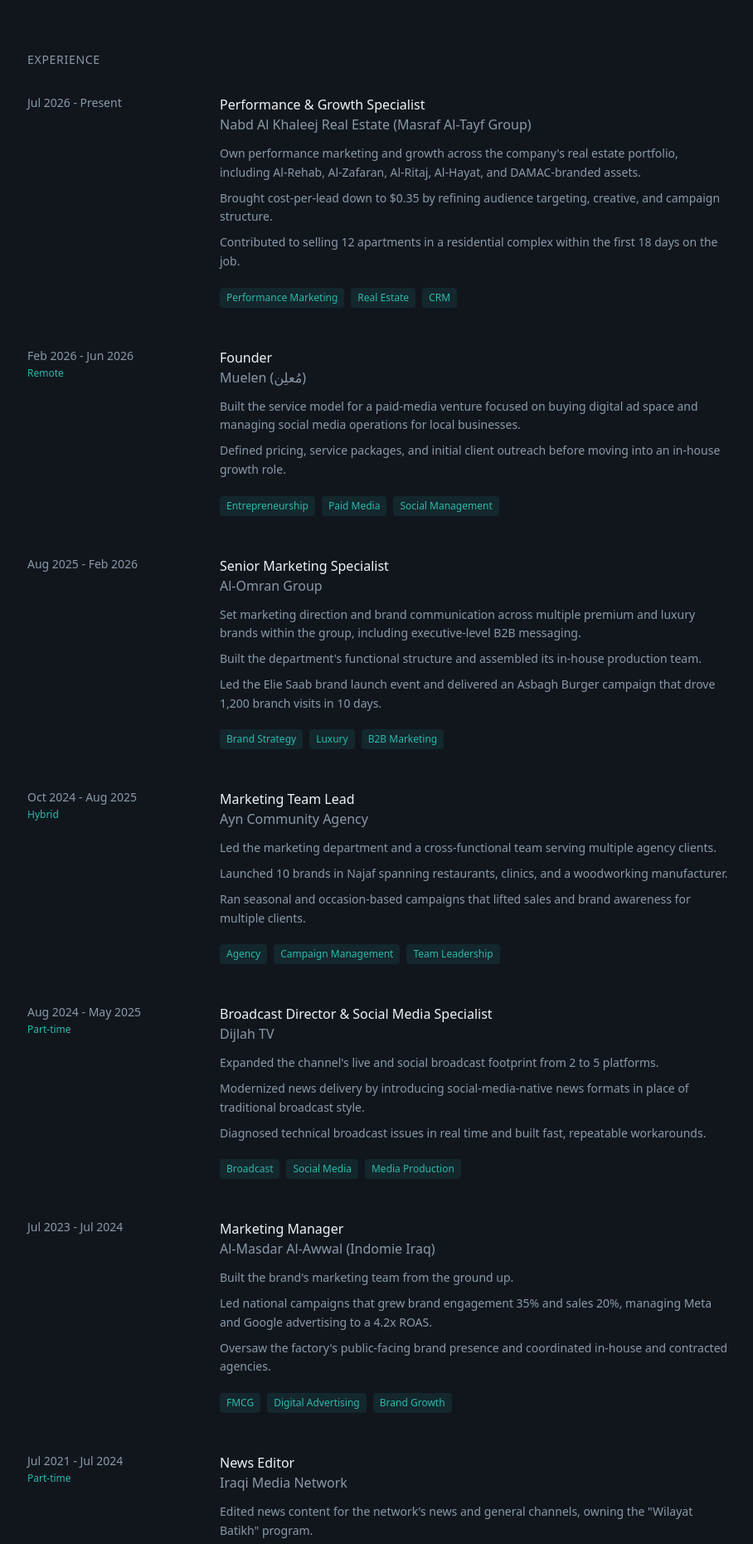
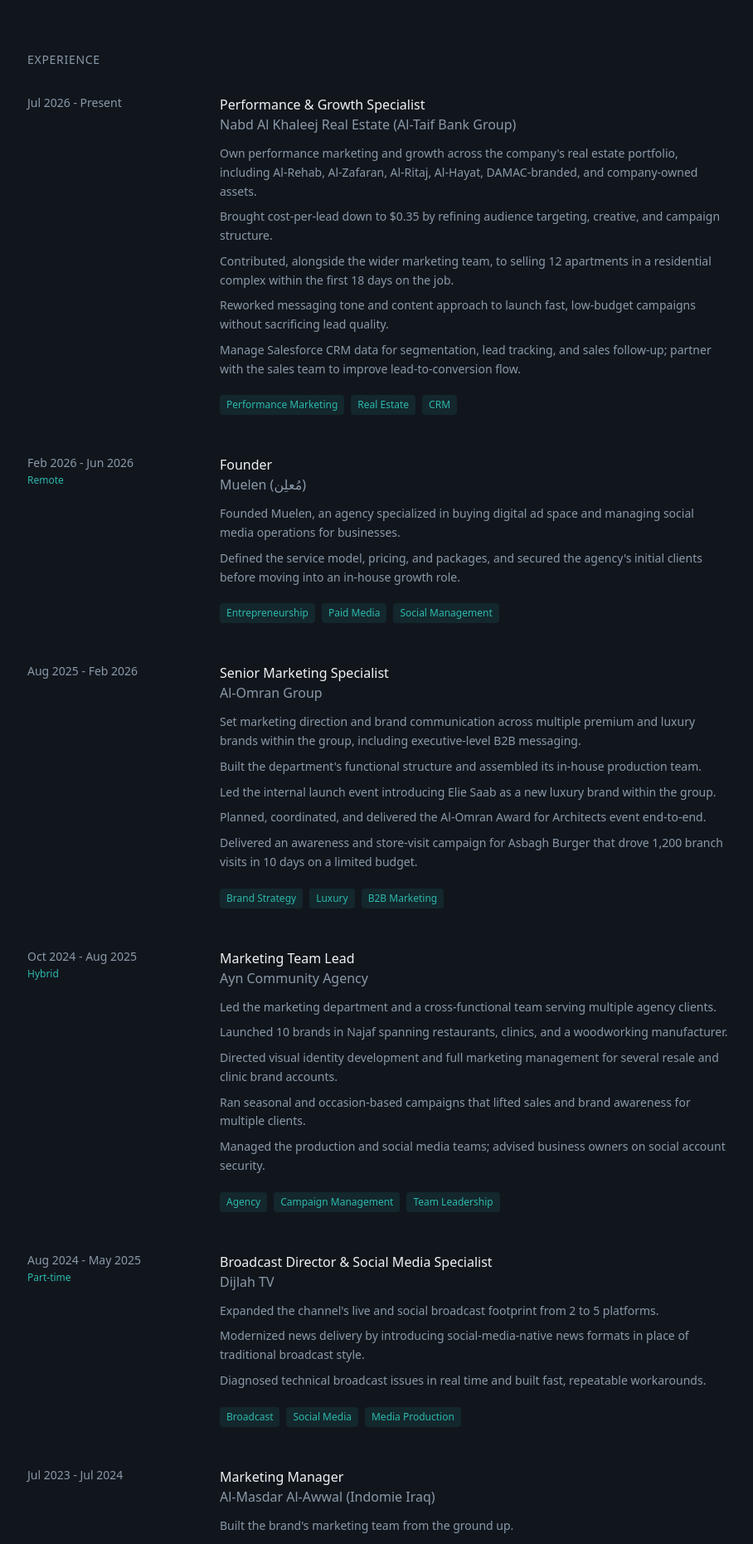
Before and after one commit to musawione/v0-musawi, a Next.js app: page / in a window 1280 px wide. Shown: the part 1640-3501 px from the top of the page at 83% size, without its empty margins (183-1091 px from the left). Built offline with nearby package versions, Linux system fonts and the light colour scheme.

Commit message:
Update experience content to match latest CV

```diff
--- a/components/experience-section.tsx
+++ b/components/experience-section.tsx
@@ -2,13 +2,15 @@ import { ArrowUpRight } from "lucide-react"
 
 const experiences = [
   {
-    company: "Nabd Al Khaleej Real Estate (Masraf Al-Tayf Group)",
+    company: "Nabd Al Khaleej Real Estate (Al-Taif Bank Group)",
     role: "Performance & Growth Specialist",
     period: "Jul 2026 - Present",
     description: [
-      "Own performance marketing and growth across the company's real estate portfolio, including Al-Rehab, Al-Zafaran, Al-Ritaj, Al-Hayat, and DAMAC-branded assets.",
+            "Own performance marketing and growth across the company's real estate portfolio, including Al-Rehab, Al-Zafaran, Al-Ritaj, Al-Hayat, DAMAC-branded, and company-owned assets.",
       "Brought cost-per-lead down to $0.35 by refining audience targeting, creative, and campaign structure.",
-      "Contributed to selling 12 apartments in a residential complex within the first 18 days on the job.",
+            "Contributed, alongside the wider marketing team, to selling 12 apartments in a residential complex within the first 18 days on the job.",
+      "Reworked messaging tone and content approach to launch fast, low-budget campaigns without sacrificing lead quality.",
+      "Manage Salesforce CRM data for segmentation, lead tracking, and sales follow-up; partner with the sales team to improve lead-to-conversion flow.",
     ],
     tags: ["Performance Marketing", "Real Estate", "CRM"],
   },
@@ -19,8 +21,8 @@ const experiences = [
     period: "Feb 2026 - Jun 2026",
     type: "Remote",
     description: [
-      "Built the service model for a paid-media venture focused on buying digital ad space and managing social media operations for local businesses.",
-      "Defined pricing, service packages, and initial client outreach before moving into an in-house growth role.",
+            "Founded Muelen, an agency specialized in buying digital ad space and managing social media operations for businesses.",
+      "Defined the service model, pricing, and packages, and secured the agency's initial clients before moving into an in-house growth role.",
     ],
     tags: ["Entrepreneurship", "Paid Media", "Social Management"],
   },
@@ -31,7 +33,9 @@ const experiences = [
     description: [
       "Set marketing direction and brand communication across multiple premium and luxury brands within the group, including executive-level B2B messaging.",
       "Built the department's functional structure and assembled its in-house production team.",
-      "Led the Elie Saab brand launch event and delivered an Asbagh Burger campaign that drove 1,200 branch visits in 10 days.",
+            "Led the internal launch event introducing Elie Saab as a new luxury brand within the group.",
+      "Planned, coordinated, and delivered the Al-Omran Award for Architects event end-to-end.",
+      "Delivered an awareness and store-visit campaign for Asbagh Burger that drove 1,200 branch visits in 10 days on a limited budget.",
     ],
     tags: ["Brand Strategy", "Luxury", "B2B Marketing"],
   },
@@ -43,7 +47,9 @@ const experiences = [
     description: [
       "Led the marketing department and a cross-functional team serving multiple agency clients.",
       "Launched 10 brands in Najaf spanning restaurants, clinics, and a woodworking manufacturer.",
+      "Directed visual identity development and full marketing management for several resale and clinic brand accounts.",
       "Ran seasonal and occasion-based campaigns that lifted sales and brand awareness for multiple clients.",
+      "Managed the production and social media teams; advised business owners on social account security.",
     ],
     tags: ["Agency", "Campaign Management", "Team Leadership"],
   },
@@ -65,8 +71,10 @@ const experiences = [
     period: "Jul 2023 - Jul 2024",
     description: [
       "Built the brand's marketing team from the ground up.",
-      "Led national campaigns that grew brand engagement 35% and sales 20%, managing Meta and Google advertising to a 4.2x ROAS.",
-      "Oversaw the factory's public-facing brand presence and coordinated in-house and contracted agencies.",
+            'Led national campaigns that grew brand engagement 35% and sales 20%, including the Indomie Mi Goreng launch and a Ramadan "Iftar Indomie" community campaign for security personnel.',
+      "Managed Meta and Google advertising to a 4.2x ROAS.",
+            "Oversaw the factory's public-facing brand presence and designed department-specific staff uniforms compliant with food-industry and global brand standards.",
+      "Coordinated the in-house team with contracted social media, production, and influencer agencies.",
     ],
     tags: ["FMCG", "Digital Advertising", "Brand Growth"],
   },
```
